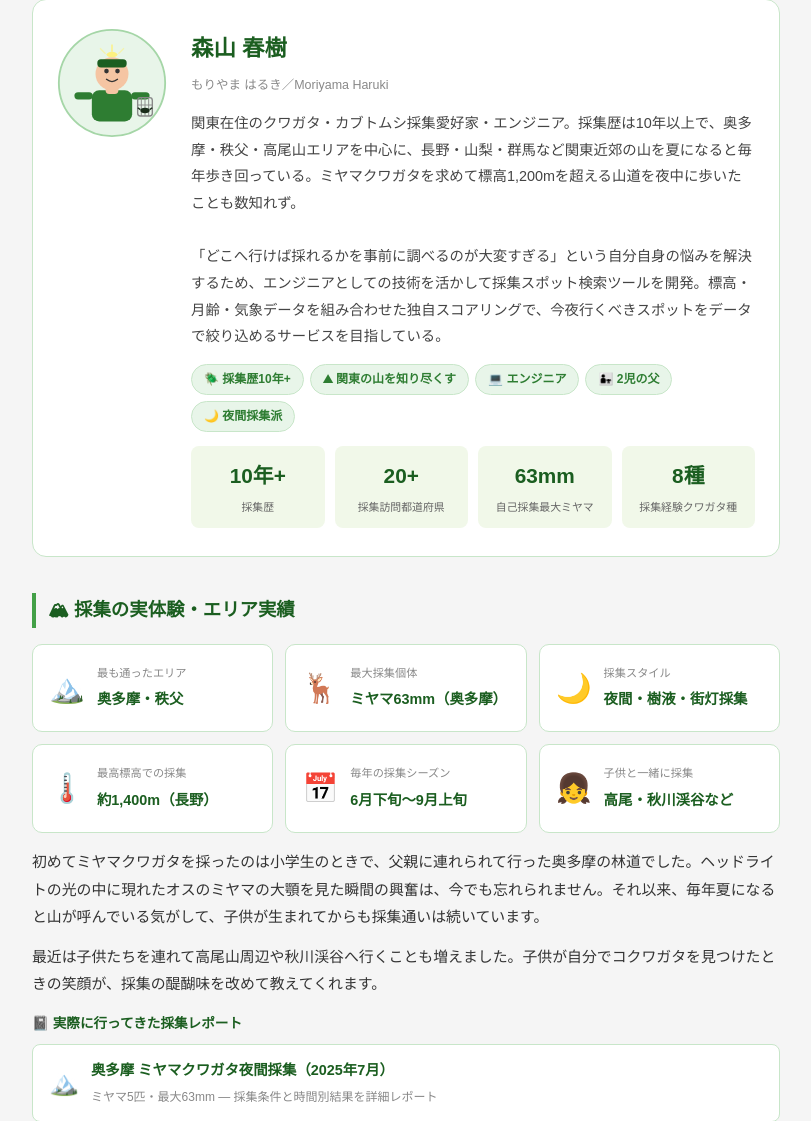
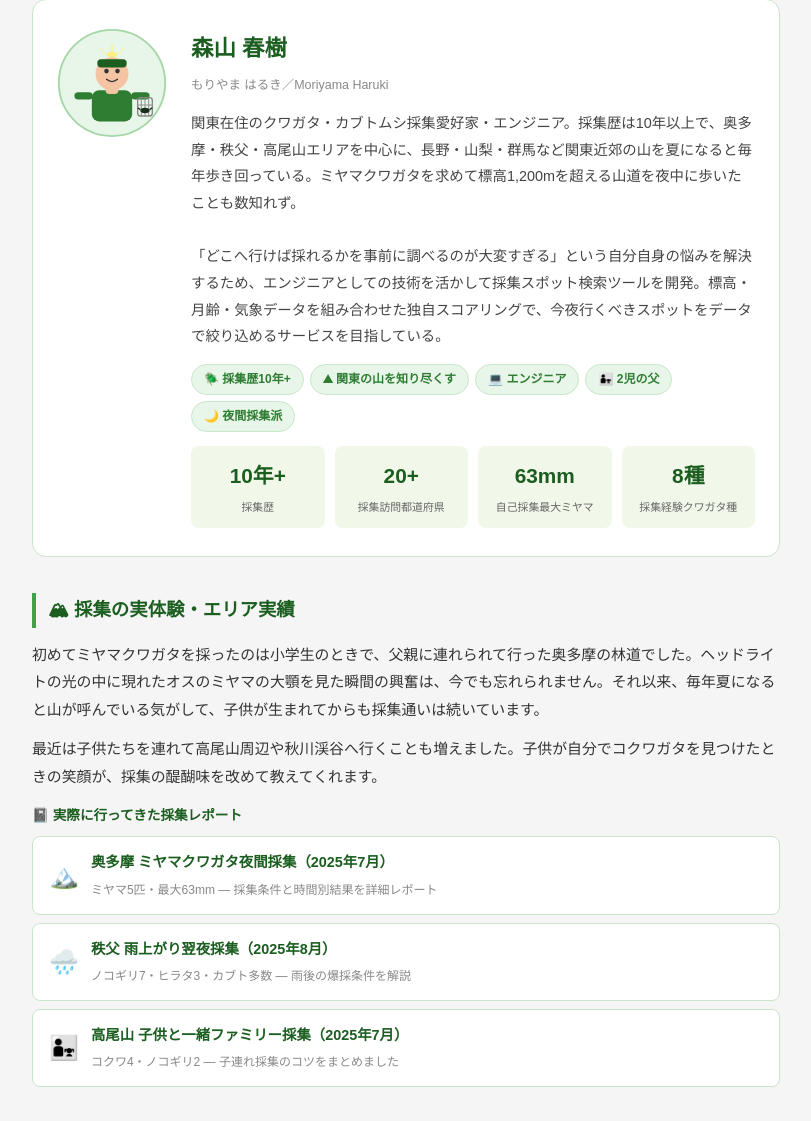
Before and after one commit to 0515naokit-sketch/beetle-finder, a Flask app: page /about in a window 1280 px wide. Shown: the part 383-1504 px from the top of the page, without its empty margins (234-1045 px from the left). Run offline with Flask 3, Linux system fonts and the light colour scheme.

Commit message:
Aboutページから採集実績バッジグリッドを削除
Co-Authored-By: Claude Sonnet 4.6 <noreply@anthropic.com>

```diff
--- a/templates/about.html
+++ b/templates/about.html
@@ -87,13 +87,6 @@
     .feature-card .icon{font-size:2rem;margin-bottom:8px}
     .feature-card h3{font-size:.92rem;color:#1b5e20;margin-bottom:6px;font-weight:700}
     .feature-card p{font-size:.78rem;color:#555;margin:0;line-height:1.65}
-
-    /* ── 採集実績バッジ ── */
-    .record-grid{display:grid;grid-template-columns:repeat(auto-fill,minmax(200px,1fr));gap:12px;margin:16px 0}
-    .record-card{background:#fff;border:1px solid #c8e6c9;border-radius:10px;padding:16px;display:flex;align-items:center;gap:12px}
-    .record-icon{font-size:1.8rem;flex-shrink:0}
-    .record-text .label{font-size:.7rem;color:#888;margin-bottom:2px}
-    .record-text .value{font-size:.9rem;font-weight:700;color:#1b5e20}
 
     /* ── データテーブル ── */
     .tech-table{width:100%;border-collapse:collapse;font-size:.88rem;margin:14px 0}
@@ -212,51 +205,6 @@
 
   <!-- ── 採集の実体験・実績 ── -->
   <h2 class="section">🏔 採集の実体験・エリア実績</h2>
-
-  <div class="record-grid">
-    <div class="record-card">
-      <div class="record-icon">🏔️</div>
-      <div class="record-text">
-        <div class="label">最も通ったエリア</div>
-        <div class="value">奥多摩・秩父</div>
-      </div>
-    </div>
-    <div class="record-card">
-      <div class="record-icon">🦌</div>
-      <div class="record-text">
-        <div class="label">最大採集個体</div>
-        <div class="value">ミヤマ63mm（奥多摩）</div>
-      </div>
-    </div>
-    <div class="record-card">
-      <div class="record-icon">🌙</div>
-      <div class="record-text">
-        <div class="label">採集スタイル</div>
-        <div class="value">夜間・樹液・街灯採集</div>
-      </div>
-    </div>
-    <div class="record-card">
-      <div class="record-icon">🌡️</div>
-      <div class="record-text">
-        <div class="label">最高標高での採集</div>
-        <div class="value">約1,400m（長野）</div>
-      </div>
-    </div>
-    <div class="record-card">
-      <div class="record-icon">📅</div>
-      <div class="record-text">
-        <div class="label">毎年の採集シーズン</div>
-        <div class="value">6月下旬〜9月上旬</div>
-      </div>
-    </div>
-    <div class="record-card">
-      <div class="record-icon">👧</div>
-      <div class="record-text">
-        <div class="label">子供と一緒に採集</div>
-        <div class="value">高尾・秋川渓谷など</div>
-      </div>
-    </div>
-  </div>
 
   <p>初めてミヤマクワガタを採ったのは小学生のときで、父親に連れられて行った奥多摩の林道でした。ヘッドライトの光の中に現れたオスのミヤマの大顎を見た瞬間の興奮は、今でも忘れられません。それ以来、毎年夏になると山が呼んでいる気がして、子供が生まれてからも採集通いは続いています。</p>
 
```
